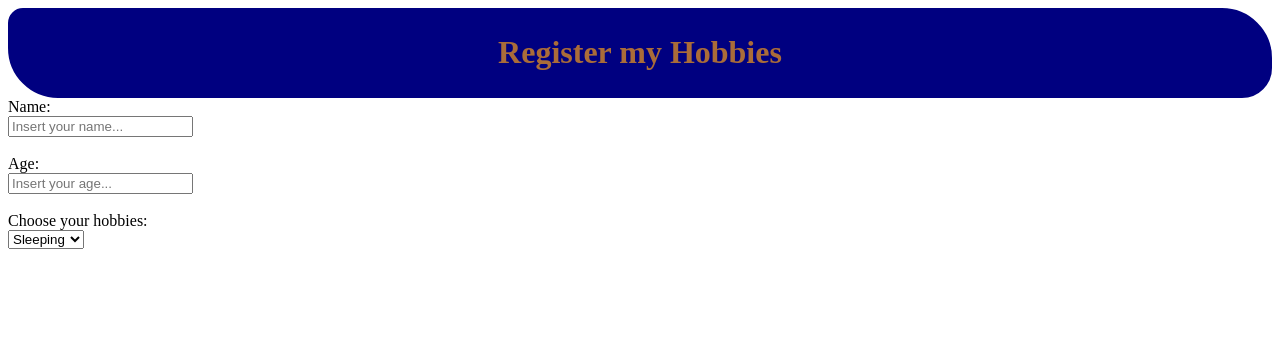
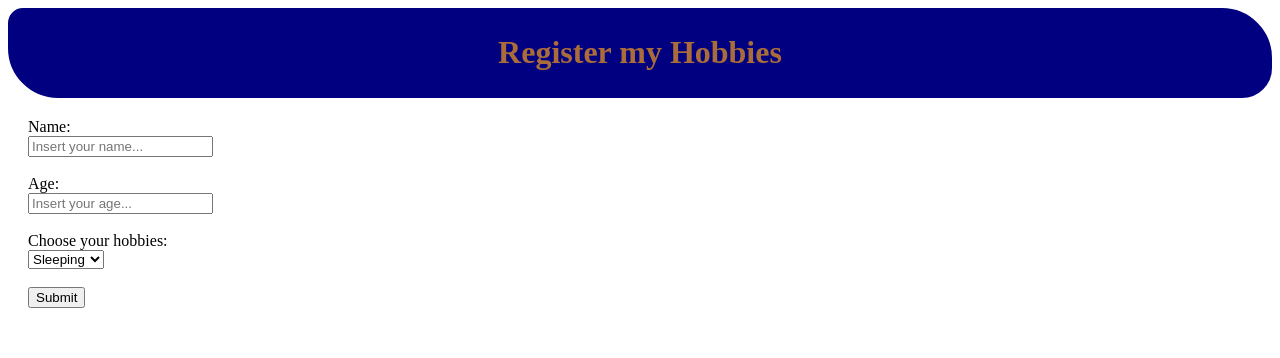
Before and after one commit to DAP-web/Preparcial-PrograII, a Flask app: page / in a window 1280 px wide. Shown: the top 358 px of the page. Run offline with Flask 2, Linux system fonts and the light colour scheme.

Commit message:
dimelo papiiiiiii

```diff
--- a/static/script.js
+++ b/static/script.js
@@ -0,0 +1,4 @@
+function processForm(){
+    var name = document.forms["formulario"]["name"].value;
+    alert(name)
+}
--- a/static/styles.css
+++ b/static/styles.css
@@ -9,4 +9,8 @@ header {
     background-color: navy;
 }
 
-.
+.formulario {
+    padding-top: 20px;
+    padding-left: 20px;
+    padding-right: 20px;
+}
--- a/templates/index.html
+++ b/templates/index.html
@@ -16,7 +16,7 @@
         <h1 id="titulo">Register my Hobbies</h1>
     </header>
 
-    <div class="formulario">
+    <form name="formulario" action="#" onsubmit="return processForm()" class="formulario">
         <label for="name">Name: </label><br>
         <input type="text" id="name" name="name" placeholder="Insert your name..." />
         <br><br>
@@ -32,7 +32,11 @@
             <option value="Gaming">Gaming</option>
             <option value="WorkOut">Work out</option>
         </select>
-    </div>
+        <br><br>
+        <input type="submit" value="Submit" />
+    </form>
+
+
 
     <script src="/static/script.js"></script>
 </body>
```
